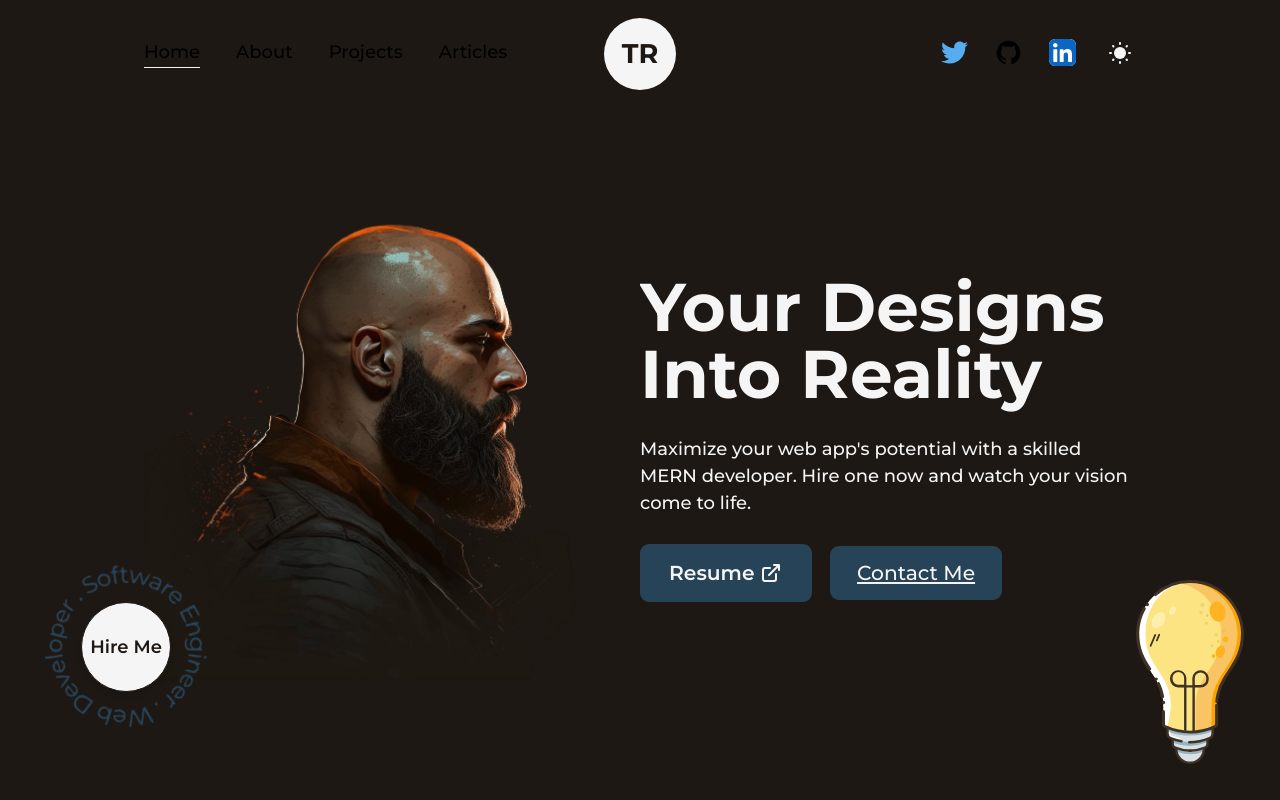
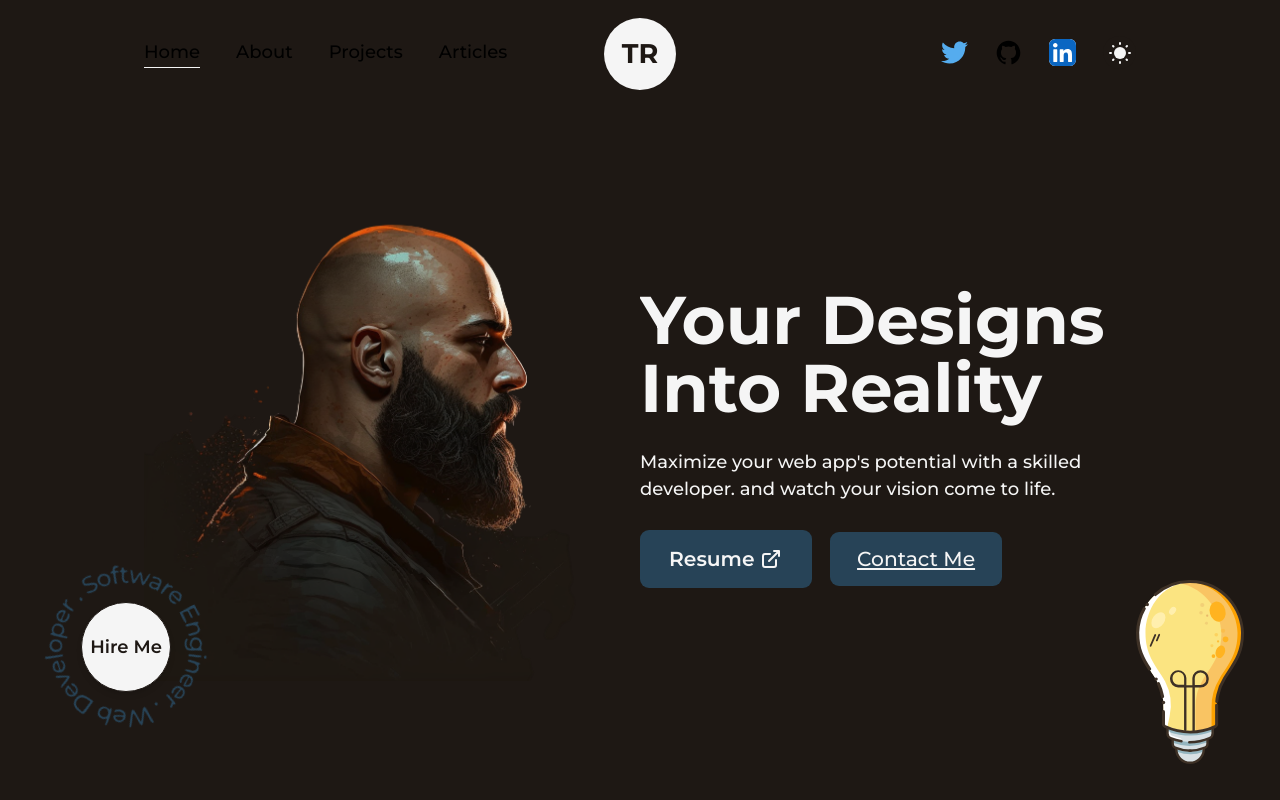
Before and after one commit to tch180/Portfolio-2023, a Next.js app: page / in a window 1280 px wide. Shown: the top 800 px of the page. Built offline with nearby package versions, Linux system fonts and the light colour scheme.

Commit message:
updated tag line

```diff
--- a/src/pages/index.js
+++ b/src/pages/index.js
@@ -42,8 +42,8 @@ export default function Home() {
                 ' />
 
               <p className="my-4 text-base font-medium dark:text-dark md:text-sm sm:text-xs">
-                Maximize your web app's potential with a skilled MERN developer.
-                Hire one now and watch your vision come to life.
+                Maximize your web app's potential with a skilled developer.
+               and watch your vision come to life.
               </p>
               <div className="flex items-center self-start mt-2 lg:self-center" >
                 <Link
```
